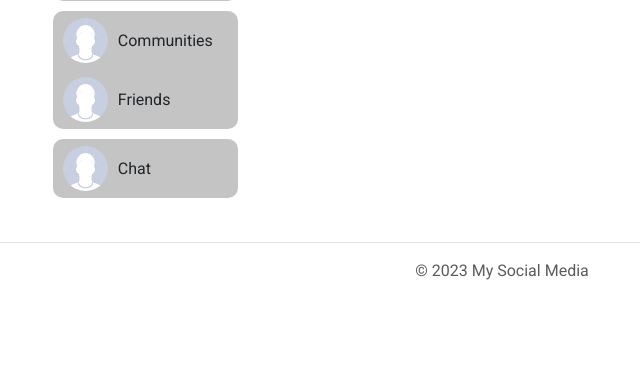
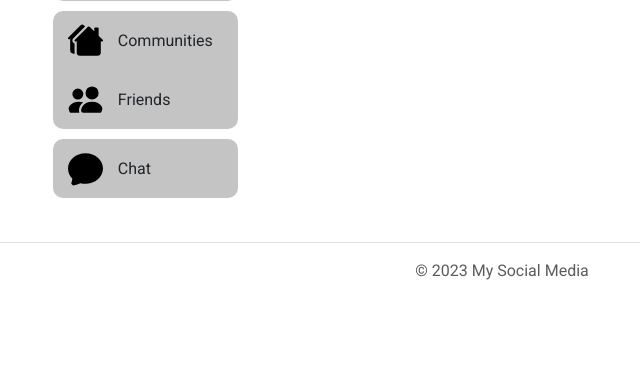
Before and after one commit to MateusTum/social-flask, a Flask app: page /home in a window 1280 px wide. Shown: the part 125-515 px from the top of the page, without its empty margins (138-778 px from the left). Run offline with Flask 3, Linux system fonts and the light colour scheme; the visitor is signed in with stand-in values (Sample User, id 1); data that the repository does not hold is empty; some libraries are stand-ins or nearby versions.

Commit message:
Add SVGs to leftcol.html
-Implemented the addition of SVGs to the leftcol.html file for enhanced visual elements and improved aesthetics.

```diff
--- a/static/css/style.css
+++ b/static/css/style.css
@@ -228,3 +228,11 @@ header {
   justify-content: center;
   align-items: center;
 }
+
+.menu-svgs {
+  margin-left: 5px;
+  margin-right: 5px;
+  border-radius: 50px;
+  width: 35px;
+  height: 45px;
+}
--- a/templates/leftcol.html
+++ b/templates/leftcol.html
@@ -18,7 +18,7 @@
                 <a href="{{ url_for('show_post', post_id=1) }}" class="row btn d-flex">
                     <!-- Communities Icon -->
                     <div class="col-3 profile-picture-div d-flex justify-content-center">
-                        <img class="avatar" src="{{ url_for('static', filename='assets/avatar.jpg') }}">
+                        <img class="menu-svgs" src="{{ url_for('static', filename='assets/svgs/houses-fill.svg') }}" alt="Communities SVG">
                     </div>
                     <!-- Communities Link-->
                     <div class="col-9 d-flex justify-content-left align-items-center">
@@ -29,7 +29,7 @@
                 <a href="{{ url_for('show_post', post_id=1) }}" class="row btn d-flex">
                     <!-- Friends Icon -->
                     <div class="col-3 profile-picture-div d-flex justify-content-center">
-                        <img class="avatar" src="{{ url_for('static', filename='assets/avatar.jpg') }}">
+                        <img class="menu-svgs" src="{{ url_for('static', filename='assets/svgs/people-fill.svg') }}" alt="Friends SVG">
                     </div>
                     <!-- Friends Link -->
                     <div class="col-9 d-flex justify-content-left align-items-center">
@@ -42,7 +42,7 @@
                 <a href="{{ url_for('show_post', post_id=1) }}" class="row btn d-flex">
                     <!-- Chat Icon -->
                     <div class="col-3 profile-picture-div d-flex justify-content-center">
-                        <img class="avatar" src="{{ url_for('static', filename='assets/avatar.jpg') }}">
+                        <img class="menu-svgs" src="{{ url_for('static', filename='assets/svgs/chat-fill.svg') }}" alt="Chat SVG">
                     </div>
                     <!-- Chat Link -->
                     <div class="col-9 d-flex justify-content-left align-items-center">
```
Also changed, not shown: static/assets/svgs/chat-fill.svg (added), static/assets/svgs/houses-fill.svg (added), static/assets/svgs/people-fill.svg (added).
